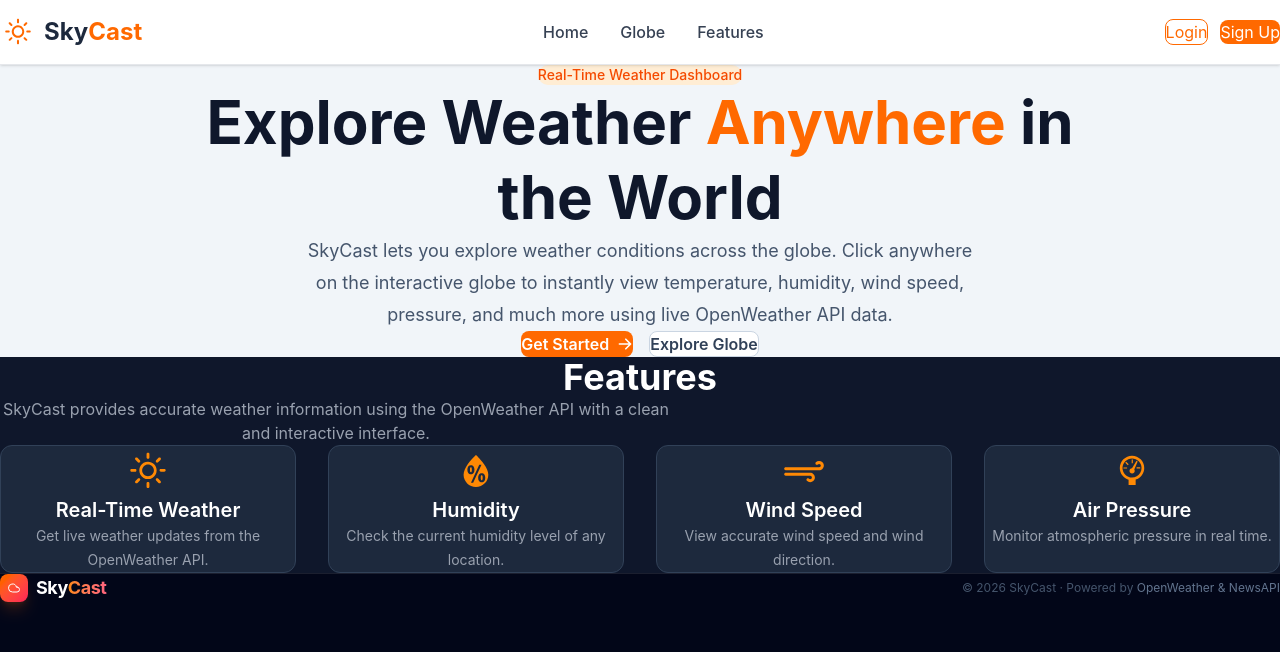
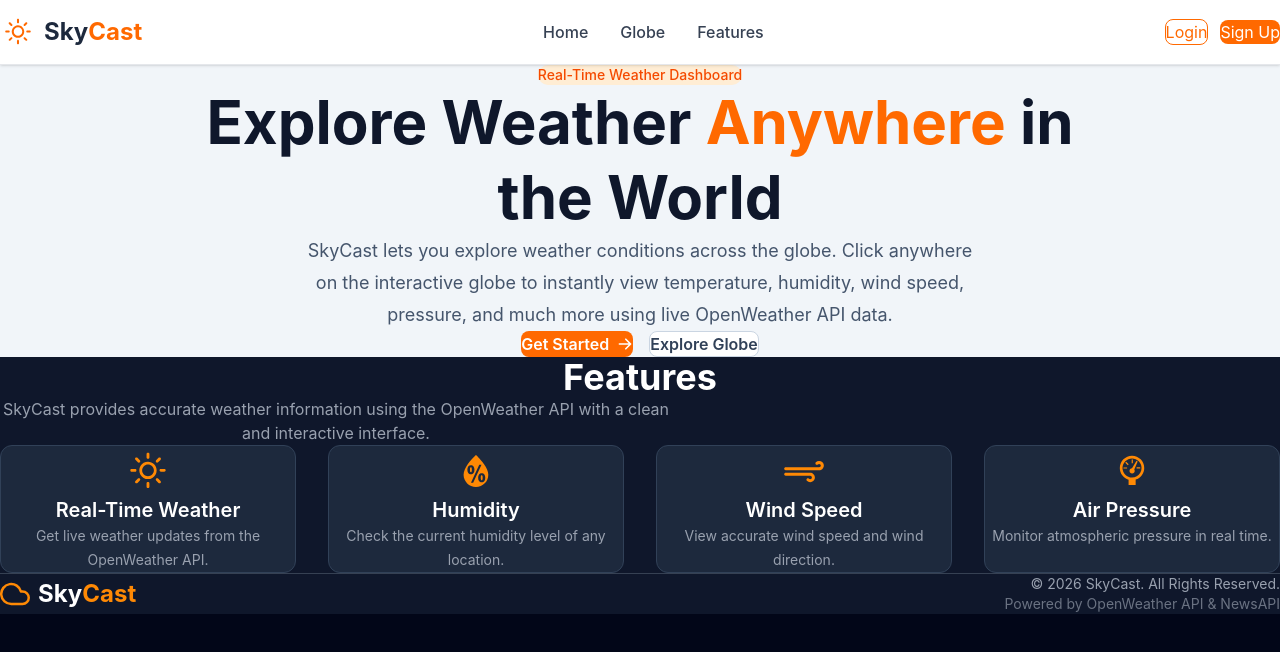
Before and after one commit to durga-001/skycast, a React app in the folder frontend/: page / in a window 1280 px wide. Shown: the top 652 px of the page. Built offline with nearby package versions, Linux system fonts and the light colour scheme; the HTML template or start-up script is replaced by a standard one.

Commit message:
footer added

```diff
--- a/frontend/src/components/Footer.jsx
+++ b/frontend/src/components/Footer.jsx
@@ -1,33 +1,35 @@
 // components/Footer.jsx
+
 import { Link } from "react-router-dom";
 import { FiCloud } from "react-icons/fi";
 
 export default function Footer() {
   return (
-    <footer className="border-t border-white/10 bg-slate-950">
-      <div className="max-w-7xl mx-auto px-4 sm:px-6 lg:px-8 py-12">
+    <footer className="bg-slate-900 border-t border-gray-700 mt-20">
+      <div className="max-w-7xl mx-auto px-6 py-10">
+        {/* Footer Content */}
         <div className="flex flex-col md:flex-row items-center justify-between gap-6">
-          {/* Brand */}
-          <Link to="/" className="flex items-center gap-2 group">
-            <div className="w-7 h-7 rounded-lg bg-gradient-to-br from-orange-500 to-rose-500 flex items-center justify-center shadow-lg shadow-orange-500/20">
-              <FiCloud className="text-white text-xs" />
-            </div>
-            <span className="text-white font-bold text-lg tracking-tight">
-              Sky
-              <span className="bg-gradient-to-r from-orange-400 to-rose-400 bg-clip-text text-transparent">
-                Cast
-              </span>
-            </span>
+          {/* Logo */}
+          <Link to="/" className="flex items-center gap-2">
+            <FiCloud className="text-3xl text-orange-400" />
+
+            <h2 className="text-2xl font-bold text-white">
+              Sky<span className="text-orange-400">Cast</span>
+            </h2>
           </Link>
 
-          {/* Attribution */}
-          <p className="text-xs text-slate-600 text-center md:text-right">
-            © 2026 SkyCast · Powered by{" "}
-            <span className="text-slate-500">OpenWeather & NewsAPI</span>
-          </p>
+          {/* Copyright */}
+          <div className="text-center md:text-right">
+            <p className="text-gray-400 text-sm">
+              © 2026 SkyCast. All Rights Reserved.
+            </p>
+
+            <p className="text-gray-500 text-sm mt-1">
+              Powered by OpenWeather API & NewsAPI
+            </p>
+          </div>
         </div>
       </div>
-
     </footer>
   );
 }
```
